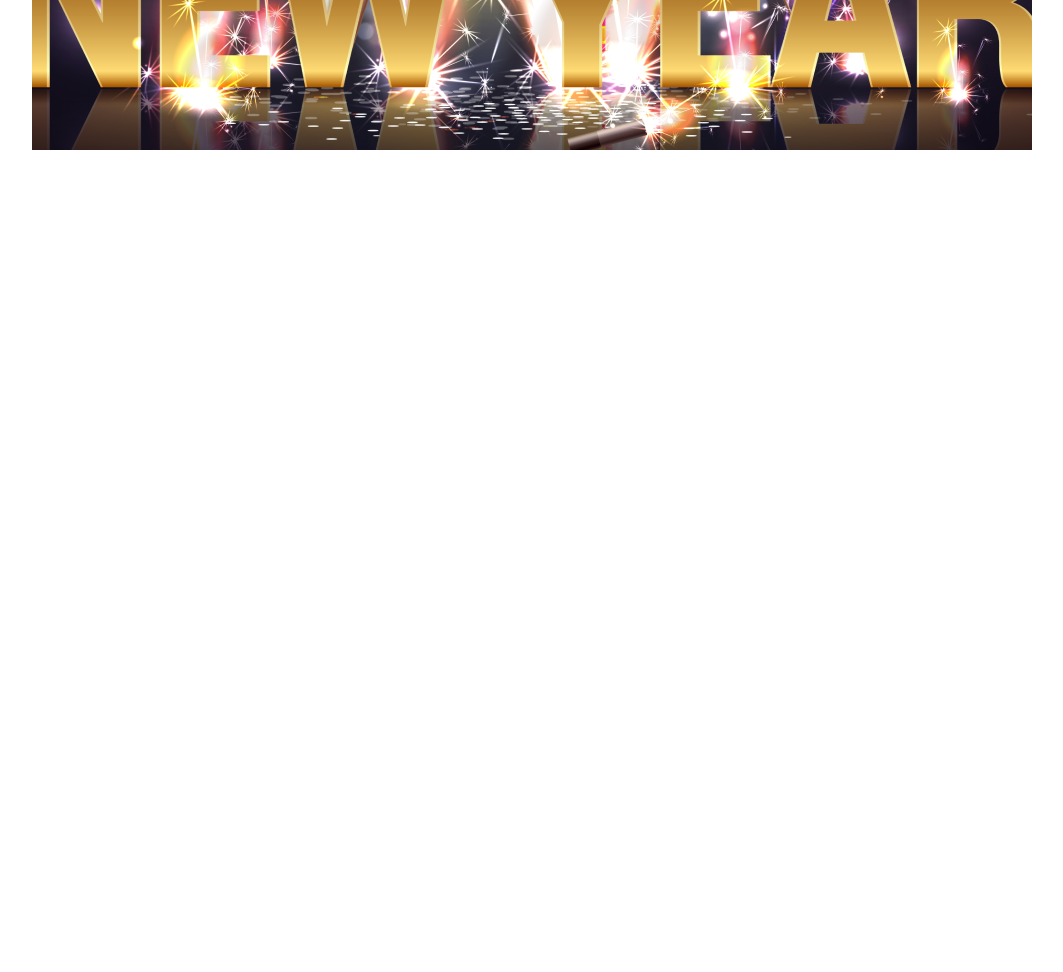
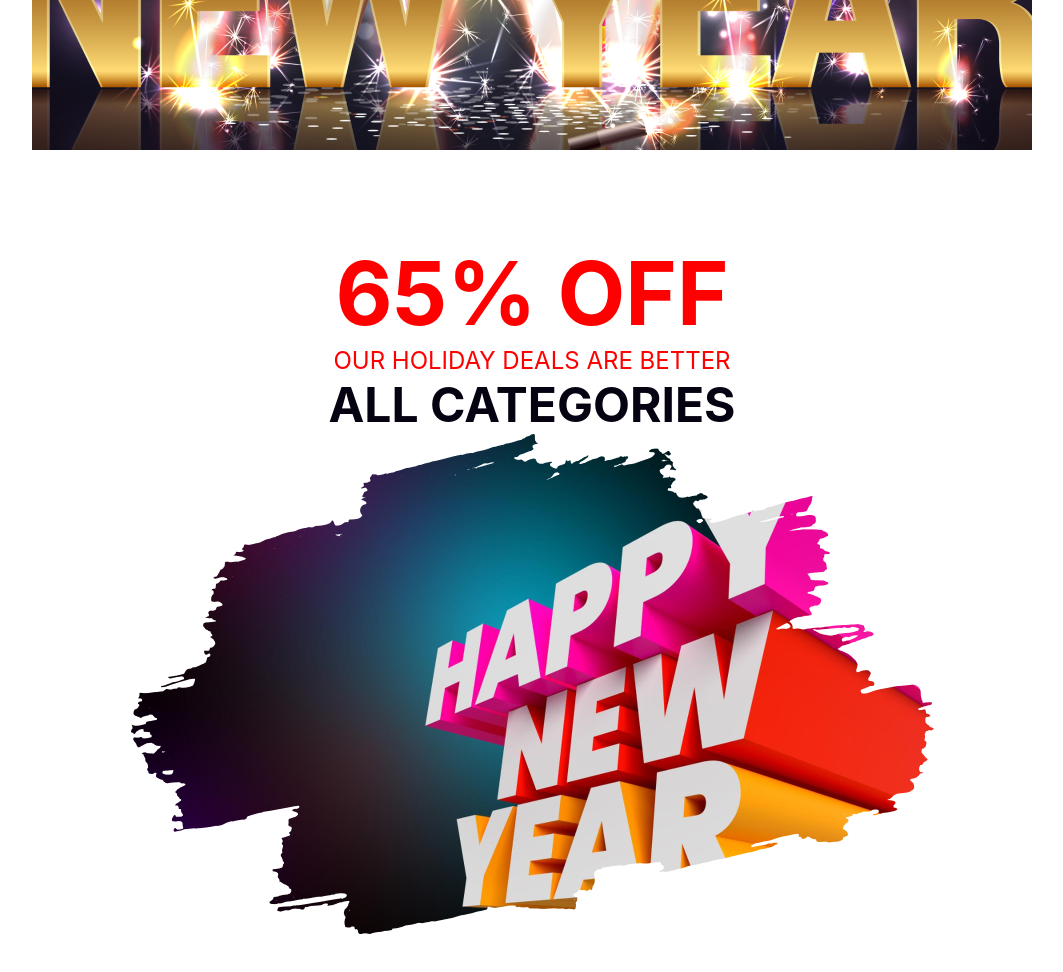
Before and after one commit to salmaakthermim/batch9-A1-solution, a plain HTML site: page index.html in a window 1280 px wide. Shown: the part 500-1472 px from the top of the page, without its empty margins (108-1171 px from the left). Before the commit the page ends 800 px from the top, so only its background shows below. Drawn offline with Linux system fonts and the light colour scheme.

Commit message:
second section done

```diff
--- a/index.html
+++ b/index.html
@@ -14,7 +14,21 @@
              Celebration</h1>
     </div>
    </header>
+
    <main>
+    <!-- 65% section starts here -->
+    <section class="secand-section-container">
+        <div class="second-section-content">
+            <h2>65% OFF</h2>
+            <p>OUR HOLIDAY DEALS ARE BETTER</p>
+            <h4>ALL CATEGORIES</h4>
+        </div>
+        <div image-container>
+            <img src="images/New Year Photo.png" alt="">
+        </div>
+    </section>
+    <!-- 65% section ends here -->
+
    </main>
    <footer></footer>
 </body>
--- a/styles/style.css
+++ b/styles/style.css
@@ -42,3 +42,44 @@ color: rgb(255, 255, 255);
     font-size: 72px;
     font-weight: 900;
 }
+/* secand section style starte here */
+.secand-section-container{
+width: 802.9px;
+height: 806px;
+
+margin: 0 auto;
+margin-top: 90px;
+
+
+}
+.second-section-content{
+ display: flex;
+flex-direction: column;
+justify-content: center;
+align-items: center;
+}
+
+
+.second-section-content h2 {
+ color: rgb(255, 0, 0);
+font-family: Inter;
+font-size: 88px;
+}
+.second-section-content p {
+    color: rgb(255, 0, 0);
+    font-family: Inter;
+    font-size: 24px;
+}
+.second-section-content h4 {
+    color: rgb(7, 2, 17);
+    font-family: Inter;
+    font-size: 48px
+}
+.image-container{
+ width: 802.9px;
+height: 500px;
+}
+.image-container img {
+ width: 100%;
+height: 100%;
+}
```
